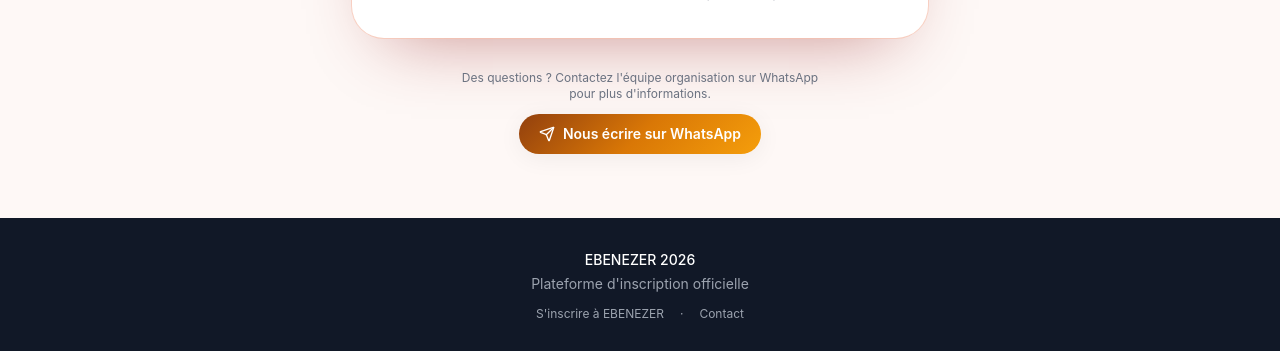
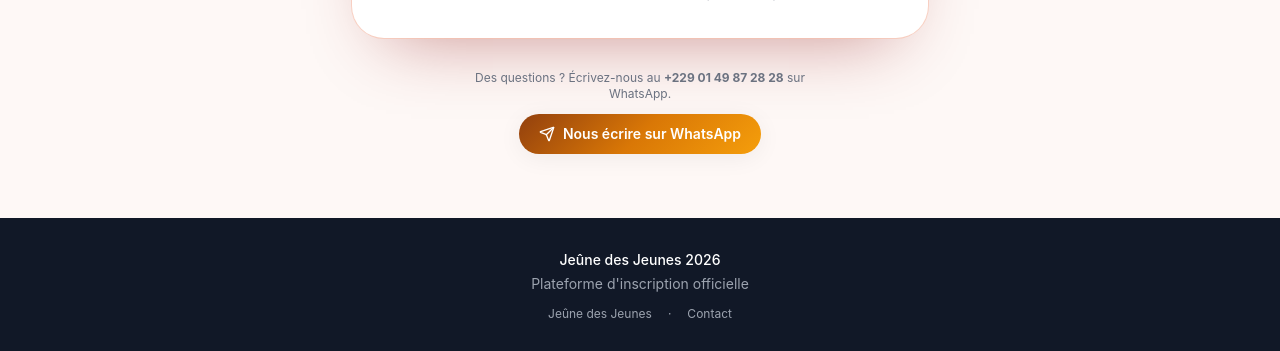
Before and after one commit to Abdias1998/ebenezer_2026_frontend_qrcode_badge, a Next.js app: page /jeune-des-jeunes in a window 1280 px wide. Shown: the part 1130-1481 px from the top of the page. Built offline with nearby package versions, Linux system fonts and the light colour scheme; no server answers.

Commit message:
Add jeune des jeunes events

```diff
--- a/src/app/jeune-des-jeunes/JeunesPageClient.tsx
+++ b/src/app/jeune-des-jeunes/JeunesPageClient.tsx
@@ -56,11 +56,13 @@ export function JeunesPageClient() {
 
         <div className="mt-8 flex flex-col items-center gap-3 text-center">
           <p className="text-xs text-gray-500 max-w-sm">
-            Des questions ? Contactez l'équipe organisation sur WhatsApp pour
-            plus d'informations.
+            Des questions ? Écrivez-nous au{" "}
+            <strong>+229 01 49 87 28 28</strong> sur WhatsApp.
           </p>
           <a
-            href="#"
+            href="https://wa.me/2290149872828"
+            target="_blank"
+            rel="noopener noreferrer"
             className="inline-flex items-center gap-2 rounded-full bg-gradient-gold text-white px-5 py-2.5 text-sm font-semibold shadow-soft hover:opacity-90 transition-opacity"
           >
             <Send className="w-4 h-4" />
@@ -72,15 +74,15 @@ export function JeunesPageClient() {
       {/* Footer */}
       <footer className="bg-gray-900 text-gray-400 py-8 text-center text-sm">
         <p className="font-medium text-white mb-1">
-          EBENEZER {new Date().getFullYear()}
+          Jeûne des Jeunes {new Date().getFullYear()}
         </p>
         <p>Plateforme d'inscription officielle</p>
         <div className="flex justify-center gap-4 mt-3 text-xs">
-          <a href="/register" className="hover:text-white transition-colors">
-            S'inscrire à EBENEZER
+          <a href="/jeune-des-jeunes" className="hover:text-white transition-colors">
+            Jeûne des Jeunes
           </a>
           <span>·</span>
-          <a href="#" className="hover:text-white transition-colors">
+          <a href="https://wa.me/2290149872828" className="hover:text-white transition-colors">
             Contact
           </a>
         </div>
```
